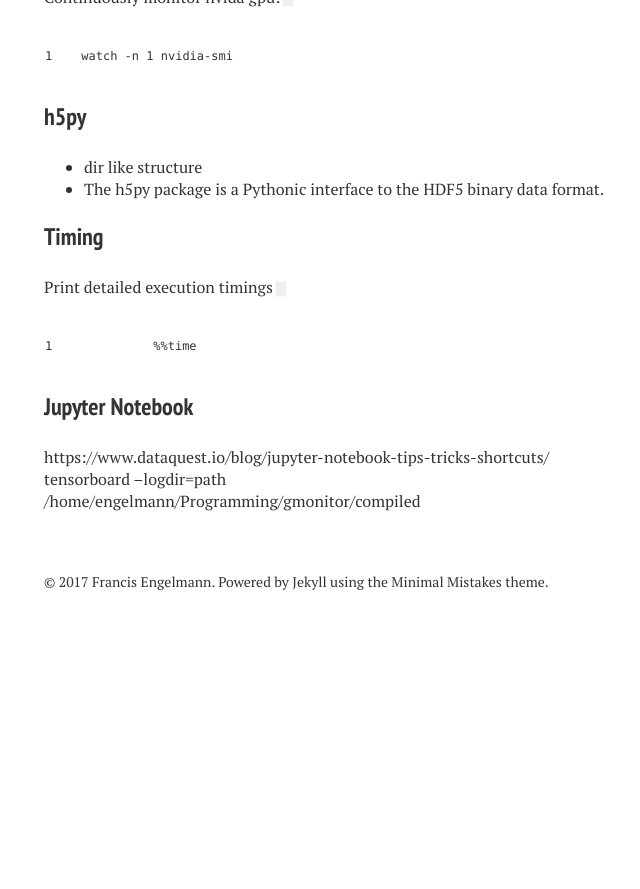
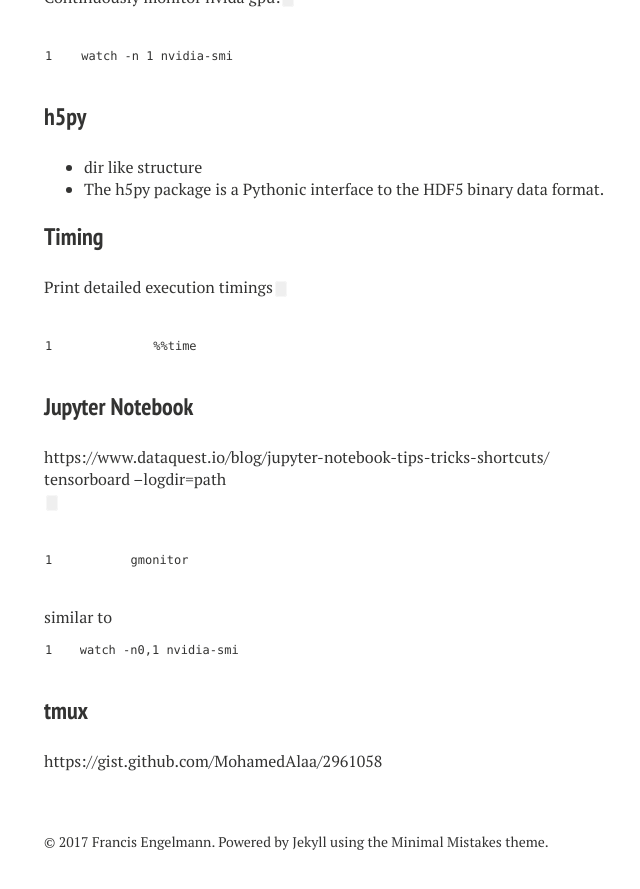
Before and after one commit to francisengelmann/francisengelmann.github.io, a Jekyll site: the page built from snippets.md, in a window 1280 px wide and 900 px high, scrolled down 2135 px. Shown: the top 889 px of the window, without its empty margins (276-916 px from the left). Built offline with Jekyll 4.4.1, drawn with Linux system fonts in a browser that asks for light colours; nearby versions of some CDN libraries; our own code applies the rules of GitHub Pages for plain Markdown files; before the commit the page ends 2775 px from its top, so only the background shows below that.

Commit message:
Update snippets.md

````diff
--- a/snippets.md
+++ b/snippets.md
@@ -51,4 +51,7 @@
 
 tensorboard --logdir=path
 
-/home/engelmann/Programming/gmonitor/compiled
+```gmonitor``` similar to ```watch -n0,1 nvidia-smi```
+
+### tmux
+https://gist.github.com/MohamedAlaa/2961058
````
